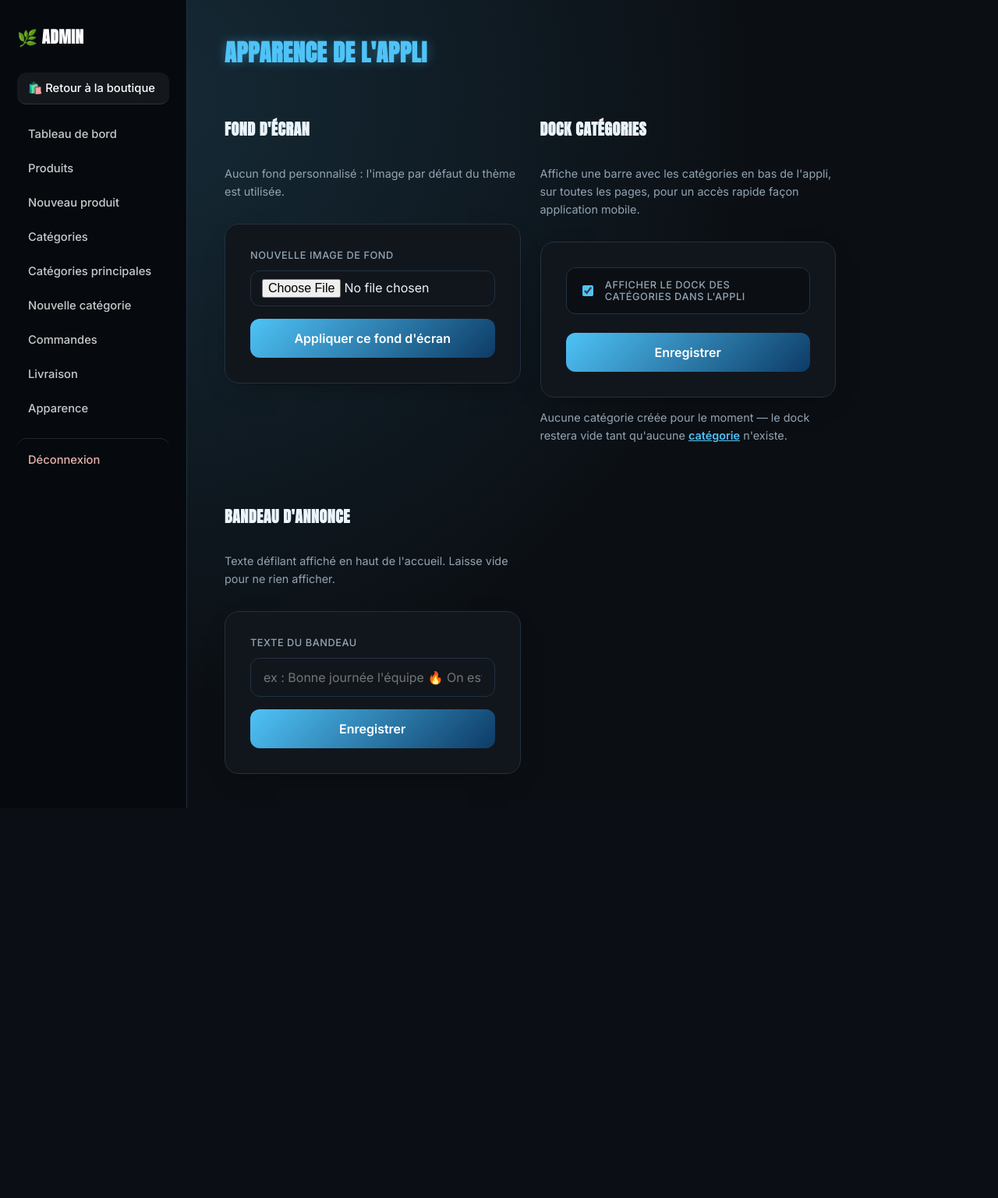
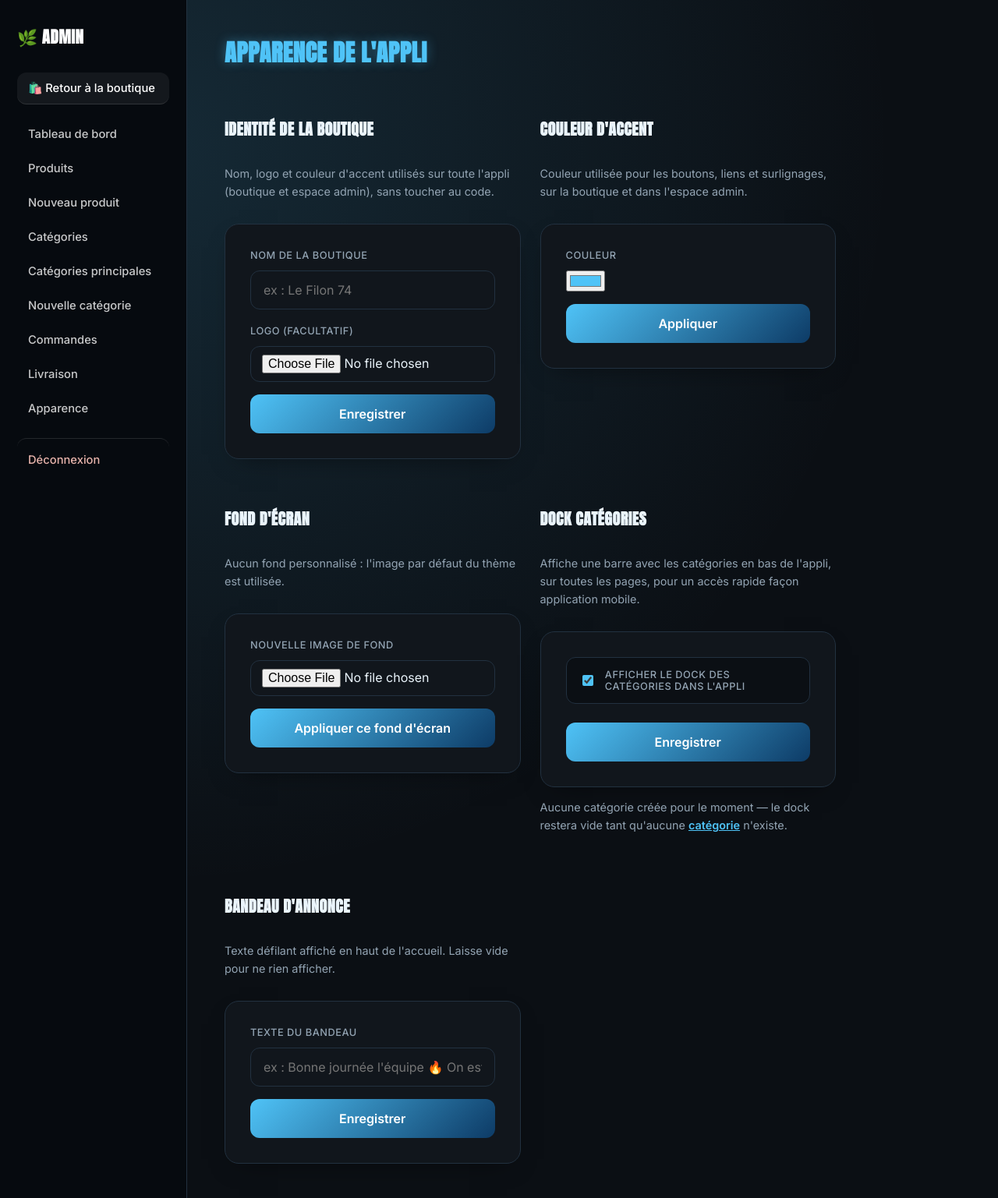
Before and after one commit to jeanjosephbezef/MiniAppTelegramALPHA_galerie, a Flask app: page /admin/apparence in a window 1280 px wide. Shown: the whole page at 78% size. Before the commit the page ends 1037 px from the top, so only its background shows below. Run offline with Flask 3, Linux system fonts and the light colour scheme; the visitor is signed in with stand-in values (Sample User, id 1).

Commit message:
Mise à jour du projet

```diff
--- a/app/models.py
+++ b/app/models.py
@@ -170,3 +170,17 @@ class Parametre(db.Model):
     # Texte défilant affiché en bandeau d'annonce en haut de l'accueil.
     # Vide -> aucun bandeau affiché.
     annonce_texte = db.Column(db.String(255))
+
+    # --- Identité visuelle, pilotable depuis Admin > Apparence ---
+
+    # Nom affiché dans le titre de l'onglet et le pied de page.
+    # Vide -> on retombe sur "Le Filon 74" par défaut.
+    nom_boutique = db.Column(db.String(100))
+
+    # Nom du fichier (dans static/images) utilisé comme logo. Vide -> pas de logo.
+    logo = db.Column(db.String(255))
+
+    # Couleur d'accent (format hexadécimal, ex: "#4fc3f7") utilisée pour les
+    # boutons, liens et surlignages sur toute l'appli (boutique + admin).
+    # Vide -> couleur bleu glace par défaut définie dans le CSS.
+    couleur_accent = db.Column(db.String(7))
--- a/app/routes.py
+++ b/app/routes.py
@@ -448,15 +448,18 @@ def ajouter_panier(id):
     if quantite < 1:
         quantite = 1
 
-    if variante_id:
+    variante = None
+    if variante_id and variante_id.isdigit():
         variante = Variante.query.get(int(variante_id))
-        prix_unitaire = variante.prix if variante else produit.prix
-        libelle = f"{produit.nom} ({variante.poids})" if variante else produit.nom
+
+    if variante:
+        prix_unitaire = variante.prix
+        libelle = f"{produit.nom} ({variante.poids})"
     else:
         prix_unitaire = produit.prix
         libelle = produit.nom
 
-    if type_id:
+    if type_id and type_id.isdigit():
         type_produit = TypeProduit.query.get(int(type_id))
         if type_produit:
             libelle = f"{libelle} — {type_produit.nom}"
@@ -584,6 +587,7 @@ def commande():
         parametre=parametre,
         zones=zones
     )
+
 
 
 # ==========================
@@ -745,7 +749,7 @@ def message_client(id):
     return redirect(url_for("main.admin_commandes"))
 
 
-@main.route("/admin/commandes/vider")
+@main.route("/admin/commandes/vider", methods=["POST"])
 @admin_required
 def vider_commandes():
     Commande.query.delete()
@@ -1055,6 +1059,28 @@ def admin_apparence():
             parametre.annonce_texte = request.form.get("annonce_texte", "").strip() or None
             flash("Bandeau d'annonce mis à jour.")
 
+        elif action == "identite":
+            parametre.nom_boutique = request.form.get("nom_boutique", "").strip() or None
+
+            nouveau_logo = request.files.get("logo")
+            if nouveau_logo and nouveau_logo.filename:
+                parametre.logo = sauvegarder_image(nouveau_logo)
+            elif request.form.get("supprimer_logo"):
+                parametre.logo = None
+
+            flash("Identité de la boutique mise à jour.")
+
+        elif action == "couleur":
+            couleur = request.form.get("couleur_accent", "").strip()
+            if not couleur:
+                parametre.couleur_accent = None
+                flash("Couleur d'accent réinitialisée par défaut.")
+            elif len(couleur) == 7 and couleur.startswith("#"):
+                parametre.couleur_accent = couleur
+                flash("Couleur d'accent mise à jour.")
+            else:
+                flash("Couleur invalide.")
+
         db.session.commit()
 
         return redirect(url_for("main.admin_apparence"))
--- a/app/static/css/admin.css
+++ b/app/static/css/admin.css
@@ -7,7 +7,7 @@
 :root {
   --forest-900: #eaf4fb;   /* texte principal (clair, sur fond sombre) */
   --forest-700: #0d3b66;   /* bleu profond (dégradés boutons) */
-  --sage-600:   #4fc3f7;   /* accent bleu glace */
+  --sage-600:   var(--accent-color, #4fc3f7);   /* accent bleu glace — pilotable depuis Admin > Apparence */
   --sage-500:   #7fd8ff;
   --sage-100:   #13202b;   /* surfaces légèrement plus claires que le fond */
   --sage-050:   #0b0f14;   /* fond général (identique à la boutique) */
@@ -23,6 +23,19 @@
 }
 
 * { box-sizing: border-box; }
+
+/* Bouton qui doit avoir l'apparence d'un simple lien (actions destructives
+   envoyées en POST au lieu d'un <a href> GET, pour la protection CSRF). */
+.admin-inline-form { display: inline-block; }
+.admin-lien-bouton {
+  background: none;
+  border: none;
+  padding: 0;
+  font: inherit;
+  color: var(--sage-600);
+  text-decoration: underline;
+  cursor: pointer;
+}
 
 body {
   margin: 0;
--- a/app/templates/admin/apparence.html
+++ b/app/templates/admin/apparence.html
@@ -6,6 +6,70 @@
 <h1>Apparence de l'appli</h1>
 
 <div class="apparence-grid">
+
+  <section class="apparence-section">
+    <h2 class="apparence-soustitre">Identité de la boutique</h2>
+    <p class="apparence-note">
+      Nom, logo et couleur d'accent utilisés sur toute l'appli (boutique et
+      espace admin), sans toucher au code.
+    </p>
+
+    {% if parametre.logo %}
+    <div class="fond-apercu">
+      <img src="{{ url_for('static', filename='images/' + parametre.logo) }}" alt="Logo actuel">
+    </div>
+    {% endif %}
+
+    <form method="POST" enctype="multipart/form-data" class="admin-form">
+      <input type="hidden" name="csrf_token" value="{{ csrf_token() }}">
+      <input type="hidden" name="action" value="identite">
+
+      <label for="nom_boutique">Nom de la boutique</label>
+      <input type="text" id="nom_boutique" name="nom_boutique"
+             value="{{ parametre.nom_boutique or '' }}"
+             placeholder="ex : Le Filon 74">
+
+      <label for="logo">Logo (facultatif)</label>
+      <input type="file" id="logo" name="logo" accept="image/*">
+
+      {% if parametre.logo %}
+      <label class="apparence-toggle">
+        <input type="checkbox" name="supprimer_logo">
+        Retirer le logo actuel
+      </label>
+      {% endif %}
+
+      <button type="submit">Enregistrer</button>
+    </form>
+  </section>
+
+  <section class="apparence-section">
+    <h2 class="apparence-soustitre">Couleur d'accent</h2>
+    <p class="apparence-note">
+      Couleur utilisée pour les boutons, liens et surlignages, sur la boutique
+      et dans l'espace admin.
+    </p>
+
+    <form method="POST" class="admin-form">
+      <input type="hidden" name="csrf_token" value="{{ csrf_token() }}">
+      <input type="hidden" name="action" value="couleur">
+
+      <label for="couleur_accent">Couleur</label>
+      <input type="color" id="couleur_accent" name="couleur_accent"
+             value="{{ parametre.couleur_accent or '#4fc3f7' }}">
+
+      <button type="submit">Appliquer</button>
+    </form>
+
+    {% if parametre.couleur_accent %}
+    <form method="POST" class="admin-form apparence-reset-form">
+      <input type="hidden" name="csrf_token" value="{{ csrf_token() }}">
+      <input type="hidden" name="action" value="couleur">
+      <input type="hidden" name="couleur_accent" value="">
+      <button type="submit" class="btn-secondaire">Revenir à la couleur par défaut</button>
+    </form>
+    {% endif %}
+  </section>
 
   <section class="apparence-section">
     <h2 class="apparence-soustitre">Fond d'écran</h2>
--- a/app/templates/admin/base_admin.html
+++ b/app/templates/admin/base_admin.html
@@ -5,6 +5,9 @@
 <meta name="viewport" content="width=device-width, initial-scale=1.0">
   <title>{% block title %}Admin{% endblock %} — Administration</title>
   <link rel="stylesheet" href="{{ url_for('static', filename='css/admin.css') }}?v=4">
+  {% if apparence and apparence.couleur_accent %}
+  <style>:root { --accent-color: {{ apparence.couleur_accent }}; }</style>
+  {% endif %}
 </head>
 <body class="admin-body">
 
```
Also changed, not shown: app/__init__.py (+16 -0 lines), app/static/css/style.css (+49 -39 lines), app/templates/admin/dashboard.html (+5 -4 lines), app/templates/base.html (+10 -3 lines).
